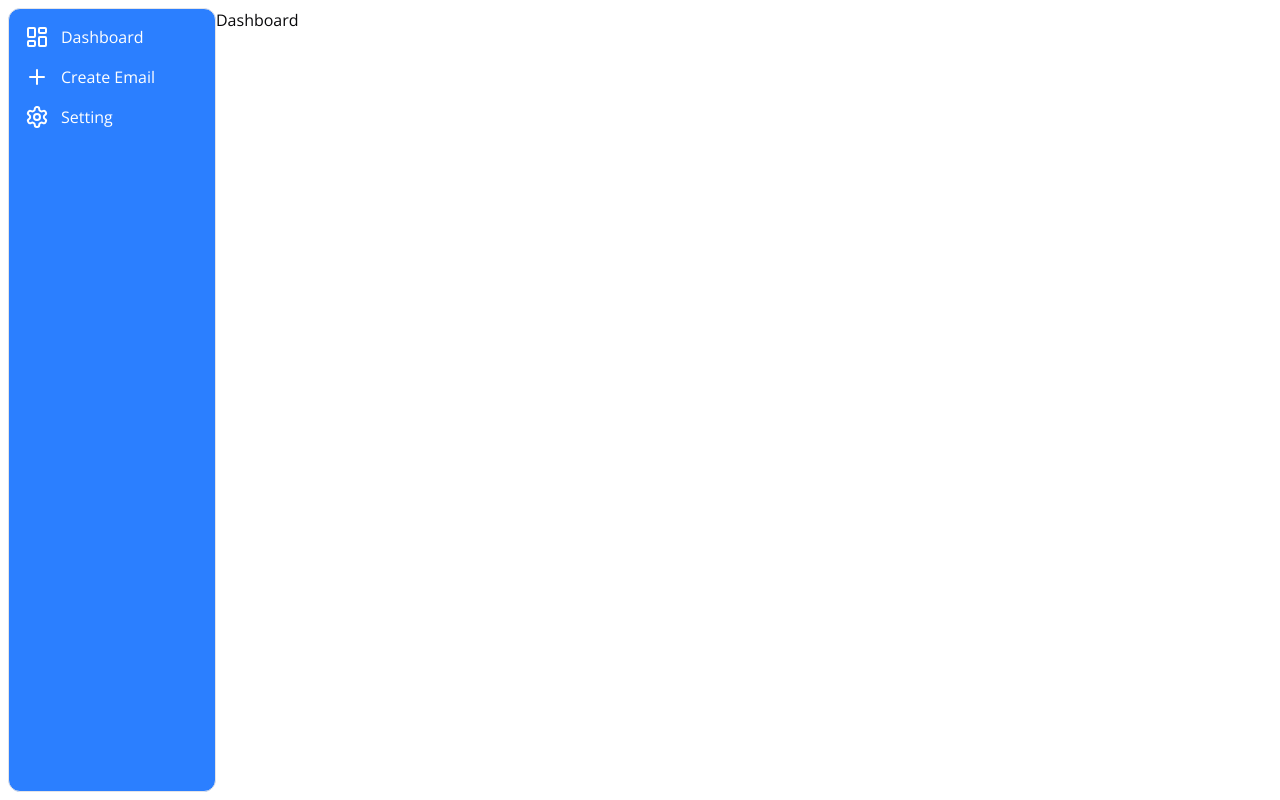
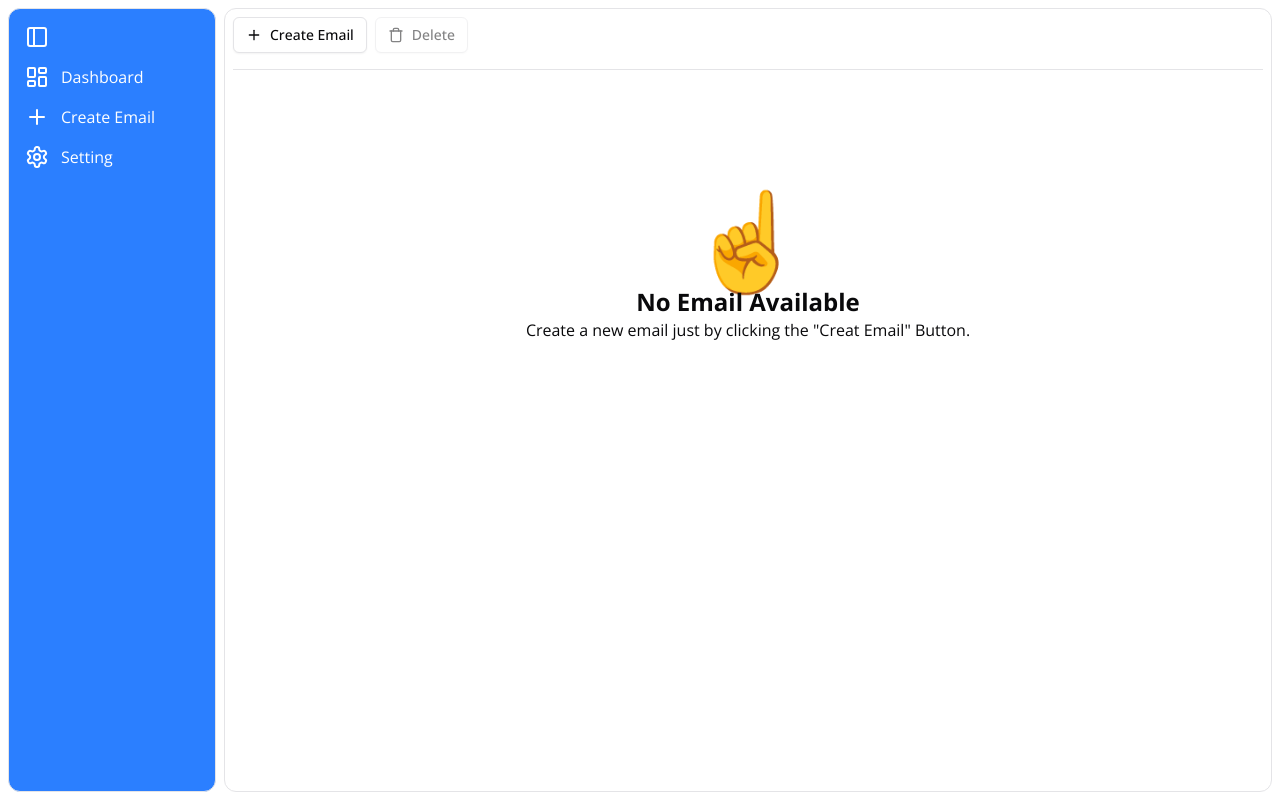
Before and after one commit to maharshidas001/ai-email-writer, a React (Vite) app: page /dashboard in a window 1280 px wide. Built offline with nearby package versions, Linux system fonts and the light colour scheme.

Commit message:
Dashboard

```diff
--- /dev/null
+++ b/src/components/DashboardItem.jsx
@@ -0,0 +1,18 @@
+import React from 'react';
+import { Button } from './ui/button';
+import { Pencil } from 'lucide-react';
+
+const DashboardItem = ({ text, select = true }) => {
+  return (
+    <>
+      <div className='w-full p-2 border rounded-md hover:bg-accent flex justify-between items-center'>
+        <p className=' cursor-pointer'>Title</p>
+        <Button variant='ghost'>
+          <Pencil />
+        </Button>
+      </div>
+    </>
+  )
+}
+
+export default DashboardItem;
--- /dev/null
+++ b/src/components/NothingMessage.jsx
@@ -0,0 +1,14 @@
+import React from 'react';
+
+const NothingMessage = ({ message = 'Not available' }) => {
+  return (
+    <>
+      <div className='flex flex-col items-center'>
+        <div className='text-8xl'>☝️</div>
+        <p className='text-2xl font-bold text-center'>{message}</p>
+      </div>
+    </>
+  )
+}
+
+export default NothingMessage;
--- a/src/components/Sidebar.jsx
+++ b/src/components/Sidebar.jsx
@@ -1,7 +1,9 @@
 import { LayoutDashboard, Plus, Settings, SidebarIcon } from 'lucide-react';
-import React from 'react';
+import React, { useState } from 'react';
 
 const Sidebar = () => {
+
+  const [showSidebar, setShowSidebar] = useState(true);
 
   let sidebarOptins = [
     {
@@ -20,14 +22,17 @@ const Sidebar = () => {
 
   return (
     <>
-      <div className='w-[30%] max-w-52 p-2 border bg-primary rounded-xl' style={{
+      <div className={`w-full ${showSidebar ? 'max-w-52' : 'max-w-[58px]'} p-2 border bg-primary rounded-xl transition-all sticky`} style={{
         height: 'calc(100vh - 16px)'
       }}>
+        <div className='p-2'>
+          <SidebarIcon size={24} className='text-white cursor-pointer' onClick={() => setShowSidebar(!showSidebar)} />
+        </div>
         <div>
           {sidebarOptins.map((opt, ind) => {
             return <div className='flex gap-3 cursor-pointer text-white hover:text-black hover:bg-white p-2 rounded-xl transition' key={ind}>
               <p>{opt.icon}</p>
-              <p>{opt.name}</p>
+              {showSidebar ? <p>{opt.name}</p> : ''}
             </div>
           })}
         </div>
--- a/src/layouts/DashboardLayout.jsx
+++ b/src/layouts/DashboardLayout.jsx
@@ -5,7 +5,7 @@ import { Outlet } from 'react-router-dom';
 const DashboardLayout = ({ children }) => {
   return (
     <>
-      <section className='p-2 flex'>
+      <section className='p-2 flex justify-between gap-2'>
         <Sidebar />
         {children}
         <Outlet />
--- a/src/pages/Dashboard.jsx
+++ b/src/pages/Dashboard.jsx
@@ -1,11 +1,35 @@
-import React from 'react';
+import DashboardItem from '@/components/DashboardItem';
+import NothingMessage from '@/components/NothingMessage';
+import { Button } from '@/components/ui/button';
+import { Plus, Trash } from 'lucide-react';
+import React, { useState } from 'react';
 
 const Dashboard = () => {
+
+  const [selectItems, setSelectItems] = useState([]);
+
   return (
     <>
-      <div>Dashboard</div>
+      <div className='w-full p-2 bg-white border rounded-xl !max-h-screen'>
+        <div className='flex gap-2'>
+          <Button variant='outline'><Plus /> Create Email</Button>
+          <Button variant='outline' disabled={!selectItems.length == 0 ? false : true}><Trash /> Delete</Button>
+        </div>
+
+        {/* Horizontal Line */}
+        <div className='border-b w-full mt-4'></div>
+
+        {/* If there isn't any emails */}
+        <div className='py-30'>
+          <NothingMessage message='No Email Available' />
+          <p className='text-center'>Create a new email just by clicking the "Creat Email" Button.</p>
+        </div>
+
+        {/* If email */}
+        <div className='mt-2 grid gap-2 overflow-y-scroll self-start'></div>
+      </div>
     </>
   )
-}
+};
 
 export default Dashboard;
```
